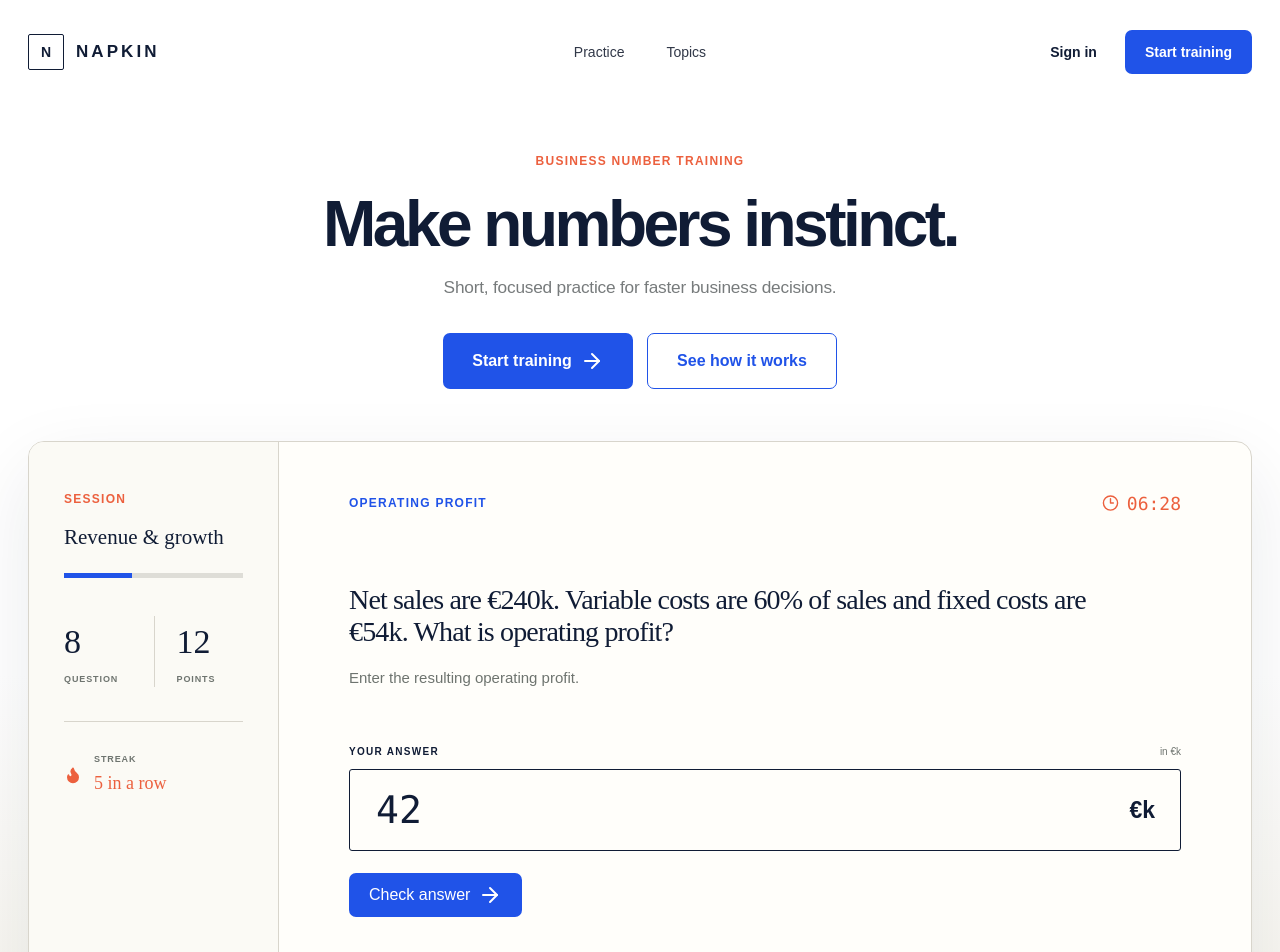
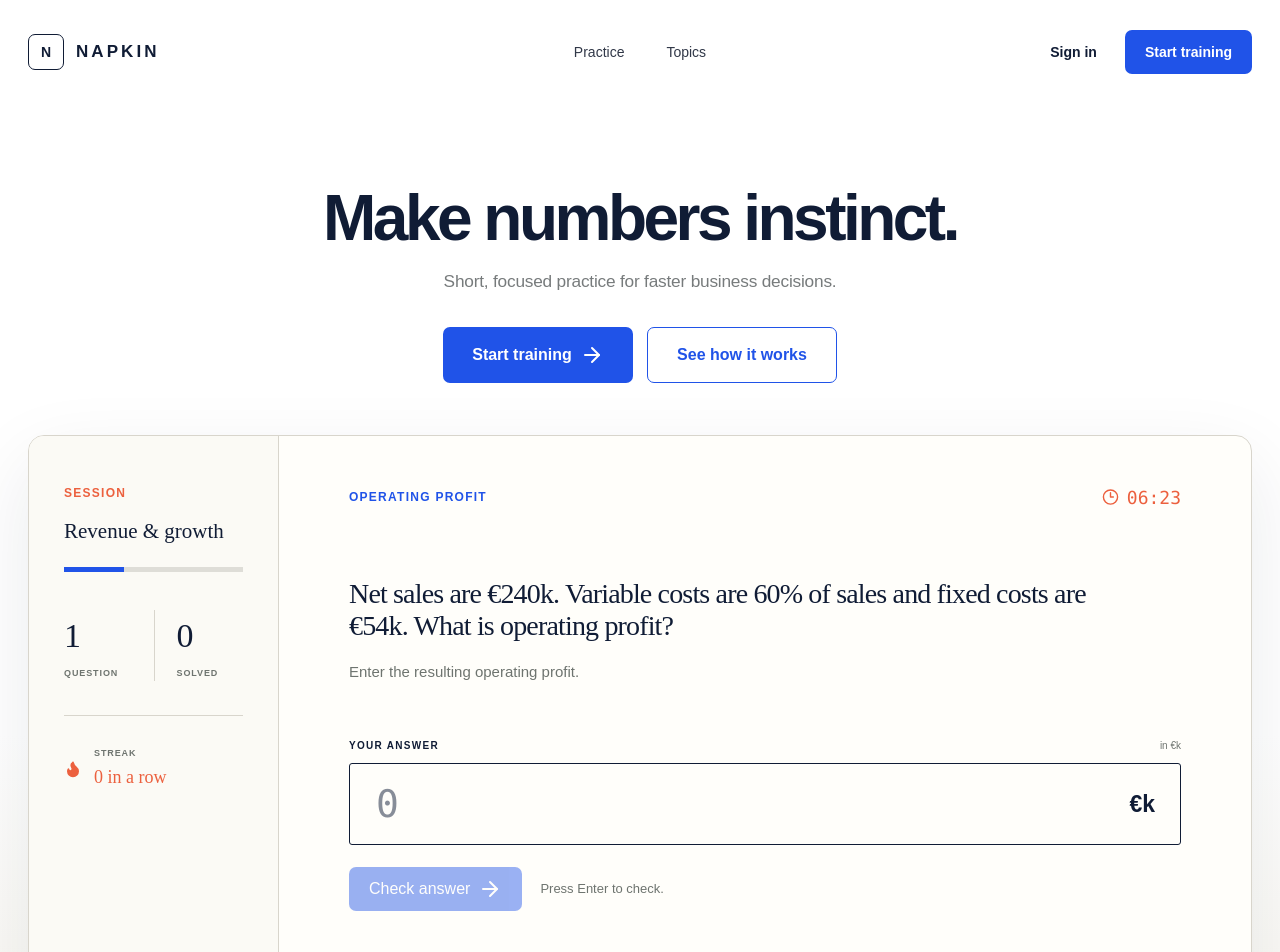
Before and after one commit to ThoBustos/napkin, a React (Vite) app in the folder apps/web/: page / in a window 1280 px wide. Shown: the top 952 px of the page. Built offline with nearby package versions, Linux system fonts and the light colour scheme.

Commit message:
Make landing exercise interactive and finalize typography

```diff
--- a/apps/web/package.json
+++ b/apps/web/package.json
@@ -12,12 +12,7 @@
   },
   "dependencies": {
     "@fontsource-variable/dm-sans": "5.3.0",
-    "@fontsource-variable/geist": "5.3.0",
-    "@fontsource-variable/instrument-sans": "5.3.0",
-    "@fontsource-variable/lora": "5.3.0",
-    "@fontsource-variable/manrope": "5.3.0",
     "@fontsource-variable/newsreader": "5.3.0",
-    "@fontsource-variable/source-serif-4": "5.3.0",
     "@radix-ui/react-slot": "1.3.3",
     "class-variance-authority": "0.7.1",
     "clsx": "2.1.1",
--- a/apps/web/src/components/landing/brand-mark.tsx
+++ b/apps/web/src/components/landing/brand-mark.tsx
@@ -1,7 +1,7 @@
 export function BrandMark() {
   return (
     <a className="inline-flex items-center gap-3" href="#top" aria-label="Napkin home">
-      <span className="grid size-9 place-items-center rounded-[2px] border border-[var(--ink)] text-sm font-bold">N</span>
+      <span className="grid size-9 place-items-center rounded-[7px] border border-[var(--ink)] text-sm font-bold">N</span>
       <span className="text-[17px] font-extrabold tracking-[0.18em]">NAPKIN</span>
     </a>
   )
--- a/apps/web/src/components/landing/landing-page.tsx
+++ b/apps/web/src/components/landing/landing-page.tsx
@@ -3,18 +3,9 @@ import { BrandMark } from "./brand-mark"
 import { ProductPreview } from "./product-preview"
 import { Button } from "@/components/ui/button"
 
-type FontVariant = "geist" | "manrope" | "instrument" | "exercise"
-
-function getFontVariant(): FontVariant {
-  const value = new URLSearchParams(window.location.search).get("font")
-  return value === "manrope" || value === "instrument" || value === "exercise" ? value : "geist"
-}
-
 export function LandingPage() {
-  const fontVariant = getFontVariant()
-
   return (
-    <main id="top" className={`landing-shell font-${fontVariant}`}>
+    <main id="top" className="landing-shell">
       <header className="site-header">
         <BrandMark />
         <nav aria-label="Primary navigation">
@@ -28,7 +19,6 @@ export function LandingPage() {
       </header>
 
       <section className="hero" id="practice">
-        <p className="hero-kicker">Business number training</p>
         <h1>Make numbers instinct.</h1>
         <p className="hero-copy">Short, focused practice for faster business decisions.</p>
         <div className="hero-actions">
--- a/apps/web/src/components/landing/product-preview.tsx
+++ b/apps/web/src/components/landing/product-preview.tsx
@@ -1,33 +1,101 @@
-import { ArrowRight, Clock3, Flame } from "lucide-react"
+import { type FormEvent, useEffect, useRef, useState } from "react"
+import { ArrowRight, Check, Clock3, Flame, RotateCcw } from "lucide-react"
 import { Button } from "@/components/ui/button"
 
+const questions = [
+  { category: "Operating profit", topic: "Revenue & growth", prompt: "Net sales are €240k. Variable costs are 60% of sales and fixed costs are €54k. What is operating profit?", instruction: "Enter the resulting operating profit.", unit: "€k", answer: 42, error: "Subtract €144k of variable costs and €54k of fixed costs from €240k." },
+  { category: "Growth projection", topic: "Compounding", prompt: "Revenue is €12M and grows 25% annually. What is revenue after 2 years?", instruction: "Enter the ending revenue after compounding both years.", unit: "€M", answer: 18.75, error: "Compound the second year on €15M, not on the original €12M." },
+  { category: "Margin impact", topic: "Pricing & margins", prompt: "Gross margin falls from 72% to 68% on €20M of revenue. How much gross profit is lost?", instruction: "Enter the reduction in gross profit.", unit: "€M", answer: 0.8, error: "Find the 4 percentage-point change, then apply it to €20M." },
+] as const
+
+type Result = "idle" | "correct" | "incorrect" | "complete"
+
 export function ProductPreview() {
+  const [questionIndex, setQuestionIndex] = useState(0)
+  const [answer, setAnswer] = useState("")
+  const [result, setResult] = useState<Result>("idle")
+  const [seconds, setSeconds] = useState(6 * 60 + 28)
+  const inputRef = useRef<HTMLInputElement>(null)
+  const question = questions[questionIndex]
+  const solved = result === "complete" ? questions.length : questionIndex
+
+  useEffect(() => {
+    const timer = window.setInterval(() => setSeconds((value) => Math.max(0, value - 1)), 1000)
+    return () => window.clearInterval(timer)
+  }, [])
+
+  function checkAnswer(event: FormEvent<HTMLFormElement>) {
+    event.preventDefault()
+    const value = Number(answer.replace(",", "."))
+    setResult(Number.isFinite(value) && Math.abs(value - question.answer) < 0.01 ? "correct" : "incorrect")
+  }
+
+  function nextQuestion() {
+    if (questionIndex === questions.length - 1) {
+      setResult("complete")
+      return
+    }
+    setQuestionIndex((value) => value + 1)
+    setAnswer("")
+    setResult("idle")
+    window.setTimeout(() => inputRef.current?.focus(), 0)
+  }
+
+  function restart() {
+    setQuestionIndex(0)
+    setAnswer("")
+    setResult("idle")
+    setSeconds(6 * 60 + 28)
+    window.setTimeout(() => inputRef.current?.focus(), 0)
+  }
+
+  const clock = `${String(Math.floor(seconds / 60)).padStart(2, "0")}:${String(seconds % 60).padStart(2, "0")}`
+
   return (
-    <section className="product-preview" aria-label="Example Napkin exercise">
+    <section className="product-preview" aria-label="Three-question Napkin exercise">
       <aside className="preview-session">
         <p className="ui-label">Session</p>
-        <h2>Revenue &amp; growth</h2>
-        <div className="progress-track"><span /></div>
+        <h2>{question.topic}</h2>
+        <div className="progress-track"><span style={{ width: `${((questionIndex + 1) / questions.length) * 100}%` }} /></div>
         <div className="preview-stats">
-          <div><strong>8</strong><span>Question</span></div>
-          <div><strong>12</strong><span>Points</span></div>
+          <div><strong>{questionIndex + 1}</strong><span>Question</span></div>
+          <div><strong>{solved}</strong><span>Solved</span></div>
         </div>
-        <div className="preview-streak"><Flame aria-hidden="true" /><span><small>Streak</small><strong>5 in a row</strong></span></div>
+        <div className="preview-streak"><Flame aria-hidden="true" /><span><small>Streak</small><strong>{solved} in a row</strong></span></div>
       </aside>
-      <div className="preview-question">
-        <div className="preview-meta">
-          <span className="ui-label">Operating profit</span>
-          <span className="preview-time"><Clock3 aria-hidden="true" /> 06:28</span>
+      {result === "complete" ? (
+        <div className="preview-complete" role="status">
+          <span className="complete-mark"><Check aria-hidden="true" /></span>
+          <p className="ui-label">Session complete</p>
+          <h2>Three out of three.</h2>
+          <p>You completed the full landing-page workout.</p>
+          <Button onClick={restart}>Try again <RotateCcw aria-hidden="true" /></Button>
         </div>
-        <h2>Net sales are €240k. Variable costs are 60% of sales and fixed costs are €54k. What is operating profit?</h2>
-        <p>Enter the resulting operating profit.</p>
-        <label htmlFor="preview-answer">Your answer <span>in €k</span></label>
-        <div className="preview-answer">
-          <input id="preview-answer" value="42" readOnly tabIndex={-1} aria-label="Example answer" />
-          <span>€k</span>
-        </div>
-        <Button tabIndex={-1}>Check answer <ArrowRight aria-hidden="true" /></Button>
-      </div>
+      ) : (
+        <form className="preview-question" onSubmit={checkAnswer}>
+          <div className="preview-meta">
+            <span className="ui-label">{question.category}</span>
+            <span className="preview-time"><Clock3 aria-hidden="true" /> {clock}</span>
+          </div>
+          <h2>{question.prompt}</h2>
+          <p>{question.instruction}</p>
+          <label htmlFor="preview-answer">Your answer <span>in {question.unit}</span></label>
+          <div className={`preview-answer ${result === "incorrect" ? "is-incorrect" : result === "correct" ? "is-correct" : ""}`}>
+            <input ref={inputRef} id="preview-answer" value={answer} onChange={(event) => { setAnswer(event.target.value); setResult("idle") }} inputMode="decimal" autoComplete="off" placeholder="0" aria-describedby="answer-feedback" />
+            <span>{question.unit}</span>
+          </div>
+          <div className="answer-actions">
+            {result === "correct" ? (
+              <Button type="button" onClick={nextQuestion}>{questionIndex === questions.length - 1 ? "Complete session" : "Next question"} <ArrowRight aria-hidden="true" /></Button>
+            ) : (
+              <Button type="submit" disabled={!answer}>Check answer <ArrowRight aria-hidden="true" /></Button>
+            )}
+            <p id="answer-feedback" className={`answer-feedback ${result}`} role="status">
+              {result === "correct" ? `Correct — ${question.answer} ${question.unit}.` : result === "incorrect" ? question.error : "Press Enter to check."}
+            </p>
+          </div>
+        </form>
+      )}
     </section>
   )
 }
--- a/apps/web/src/index.css
+++ b/apps/web/src/index.css
@@ -21,11 +21,7 @@ body { min-width: 320px; margin: 0; background: var(--cream); }
 button, input { font: inherit; }
 a { text-decoration: none; }
 
-.landing-shell { min-height: 100vh; overflow: hidden; background: linear-gradient(to bottom, #fff 0 66%, var(--cream) 100%); font-family: var(--font-sans); }
-.font-geist { --font-sans: "Geist Variable", sans-serif; --font-serif: "Newsreader Variable", serif; }
-.font-manrope { --font-sans: "Manrope Variable", sans-serif; --font-serif: "Source Serif 4 Variable", serif; }
-.font-instrument { --font-sans: "Instrument Sans Variable", sans-serif; --font-serif: "Lora Variable", serif; }
-.font-exercise { --font-sans: "DM Sans Variable", sans-serif; --font-serif: "Newsreader Variable", serif; }
+.landing-shell { --font-sans: "DM Sans Variable", sans-serif; --font-serif: "Newsreader Variable", serif; min-height: 100vh; overflow-x: clip; background: linear-gradient(to bottom, #fff 0 66%, var(--cream) 100%); font-family: var(--font-sans); }
 .site-header { width: min(1540px, calc(100% - 56px)); height: 104px; margin: auto; display: grid; grid-template-columns: 1fr auto 1fr; align-items: center; }
 .site-header > a, .site-header nav a { color: inherit; }
 .site-header nav { display: flex; gap: 42px; color: #313848; font-size: 14px; }
@@ -34,13 +30,13 @@ a { text-decoration: none; }
 .header-actions { justify-self: end; display: flex; align-items: center; gap: 8px; }
 
 .hero { display: flex; flex-direction: column; align-items: center; padding: 48px 24px 52px; text-align: center; }
-.hero-kicker, .ui-label { margin: 0; color: var(--orange); font-size: .75rem; font-weight: 750; letter-spacing: .105em; text-transform: uppercase; }
-.hero h1 { max-width: 68rem; margin: 22px 0 19px; font-size: clamp(3.5rem, 5vw, 5.25rem); line-height: 1; letter-spacing: -.055em; font-weight: 700; }
+.ui-label { margin: 0; color: var(--orange); font-size: .75rem; font-weight: 750; letter-spacing: .105em; text-transform: uppercase; }
+.hero h1 { max-width: 68rem; margin: 34px 0 19px; font-size: clamp(3.5rem, 5vw, 5.25rem); line-height: 1; letter-spacing: -.055em; font-weight: 700; }
 .hero-copy { margin: 0; color: #777b7c; font-size: clamp(1.0625rem, 1.35vw, 1.375rem); line-height: 1.5; letter-spacing: -.012em; }
 .hero-actions { display: flex; gap: 14px; margin-top: 32px; }
 .hero-actions a { min-width: 190px; }
 
-.preview-wrap { width: min(1260px, calc(100% - 56px)); margin: 0 auto -155px; padding-bottom: 155px; }
+.preview-wrap { width: min(1260px, calc(100% - 56px)); margin: 0 auto; padding-bottom: 96px; }
 .product-preview { min-height: 580px; display: grid; grid-template-columns: 250px 1fr; overflow: hidden; border: 1px solid var(--line); border-radius: 16px 16px 0 0; background: var(--paper); box-shadow: 0 28px 80px rgb(16 28 53 / 9%); }
 .preview-session { padding: 48px 35px; border-right: 1px solid var(--line); background: #fbfaf5; }
 .preview-session h2 { margin: 14px 0 20px; font-family: var(--font-serif); font-size: 21px; font-weight: 500; }
@@ -66,8 +62,20 @@ a { text-decoration: none; }
 .preview-question label { display: flex; justify-content: space-between; margin-bottom: 10px; color: var(--ink); font-size: 10px; font-weight: 800; letter-spacing: .13em; text-transform: uppercase; }
 .preview-question label span { color: var(--muted); font-weight: 500; letter-spacing: 0; text-transform: none; }
 .preview-answer { height: 82px; display: flex; align-items: center; margin-bottom: 22px; border: 1.5px solid var(--ink); border-radius: 3px; }
+.preview-answer:focus-within { border-color: var(--cobalt); outline: 3px solid rgb(32 83 232 / 13%); }
+.preview-answer.is-correct { border-color: #40734c; }
+.preview-answer.is-incorrect { border-color: var(--orange); }
 .preview-answer input { width: 100%; min-width: 0; padding: 0 26px; border: 0; outline: 0; background: transparent; color: var(--ink); font-family: ui-monospace, SFMono-Regular, Menlo, monospace; font-size: 38px; }
 .preview-answer span { padding: 0 25px; font-size: 23px; font-weight: 650; }
+.answer-actions { display: flex; align-items: center; gap: 18px; }
+.answer-feedback { margin: 0; color: var(--muted); font-size: 13px; line-height: 1.4; }
+.answer-feedback.correct { color: #40734c; font-weight: 650; }
+.answer-feedback.incorrect { max-width: 420px; color: #a43f29; }
+.preview-complete { min-width: 0; display: flex; flex-direction: column; align-items: flex-start; justify-content: center; padding: 70px; }
+.complete-mark { display: grid; width: 48px; height: 48px; place-items: center; margin-bottom: 28px; border-radius: 50%; background: #e8f1e8; color: #40734c; }
+.complete-mark svg { width: 22px; }
+.preview-complete h2 { margin: 18px 0 8px; font-family: var(--font-serif); font-size: clamp(2.5rem, 4vw, 4rem); font-weight: 500; letter-spacing: -.04em; }
+.preview-complete > p:not(.ui-label) { margin: 0 0 34px; color: var(--muted); }
 
 @media (max-width: 800px) {
   .site-header { width: calc(100% - 32px); height: 78px; grid-template-columns: 1fr auto; }
@@ -80,6 +88,7 @@ a { text-decoration: none; }
   .product-preview { grid-template-columns: 1fr; }
   .preview-session { display: none; }
   .preview-question { padding: 34px 26px 45px; }
+  .preview-complete { min-height: 520px; padding: 38px 26px; }
   .preview-question h2 { margin-top: 45px; }
 }
 
@@ -95,6 +104,10 @@ a { text-decoration: none; }
   .preview-question h2 { font-size: 28px; }
   .preview-question > p { margin-bottom: 38px; }
   .preview-answer { height: 70px; }
+  .preview-answer input { padding-inline: 18px; font-size: 2rem; }
+  .preview-answer span { padding-inline: 18px; font-size: 1.125rem; }
+  .answer-actions { align-items: stretch; flex-direction: column; }
+  .answer-actions button { width: 100%; min-height: 48px; }
 }
 
 @media (prefers-reduced-motion: reduce) {
--- a/apps/web/src/main.tsx
+++ b/apps/web/src/main.tsx
@@ -1,12 +1,7 @@
 import { StrictMode } from "react"
 import { createRoot } from "react-dom/client"
 import "@fontsource-variable/dm-sans/wght.css"
-import "@fontsource-variable/geist/wght.css"
-import "@fontsource-variable/instrument-sans/wght.css"
-import "@fontsource-variable/lora/wght.css"
-import "@fontsource-variable/manrope/wght.css"
 import "@fontsource-variable/newsreader/wght.css"
-import "@fontsource-variable/source-serif-4/wght.css"
 import App from "./App"
 import "./index.css"
 
```
Also changed, not shown: 2 other files (tests, documents, lock files or other folders).
